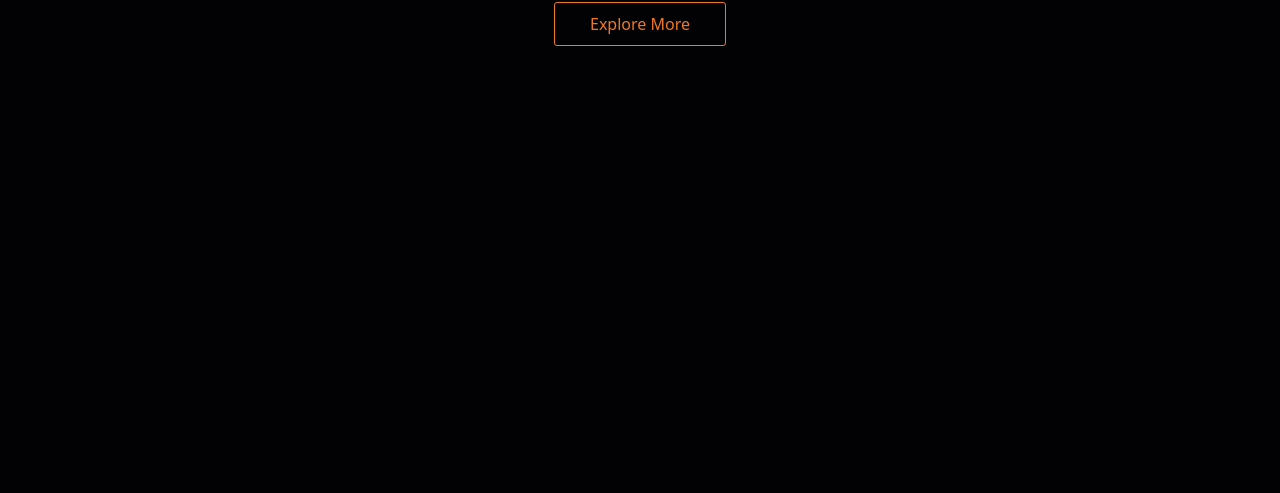
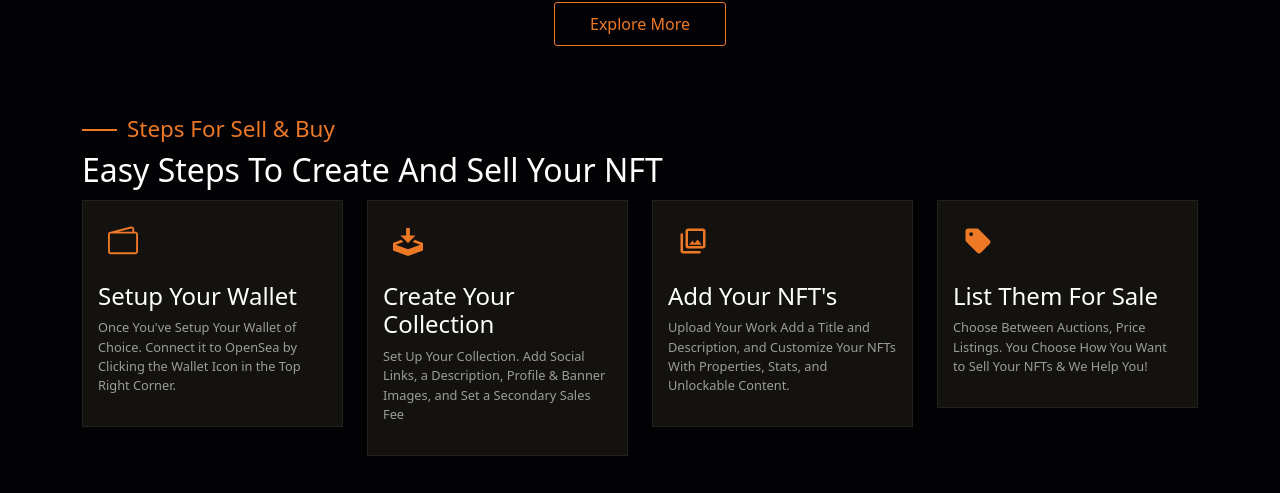
Before and after one commit to hanafiabdilah/nft-marketplace, a React (Create React App) app: page / in a window 1280 px wide. Shown: the part 2395-2888 px from the top of the page. Before the commit the page ends 2471 px from the top, so only its background shows below. Built offline with nearby package versions, Linux system fonts and the light colour scheme.

Commit message:
steps section

```diff
--- a/src/assets/scss/index.scss
+++ b/src/assets/scss/index.scss
@@ -332,9 +332,37 @@ section {
                     background-color: #14120f;
                 }
 
+                &:first-child {
+                    margin-left: 0;
+                }
+
                 &:last-child {
                     margin-right: 0;
                 }
+            }
+        }
+    }
+
+    &#steps {
+        .card-step {
+            background-color: #14120f;
+            border: 1px solid #23211f;
+            padding: 15px;
+
+            .icon-box {
+                padding: 10px;
+                display: inline-block;
+                height: 50px;
+                width: 50px;
+
+                svg {
+                    color: $primary-color;
+                }
+            }
+
+            p {
+                font-size: 0.8em;
+                color: #9c9c9c;
             }
         }
     }
--- a/src/components/home/NFT.js
+++ b/src/components/home/NFT.js
@@ -7,9 +7,9 @@ export default function NFT() {
     return (
         <section id="nft">
             <div className="container">
-                <div className="d-flex align-items-center justify-content-between">
+                <div className="d-lg-flex align-items-center justify-content-between">
                     <Title topTitle="Trending" title="Trendings NFT's" />
-                    <div className="filter">
+                    <div className="filter mt-3 mt-lg-0">
                         {filterButtons.map((item, index) => {
                             return (
                                 <button key={index}>{item}</button>
--- /dev/null
+++ b/src/components/home/Steps/Card.js
@@ -0,0 +1,13 @@
+export default function Card({ item }) {
+    return (
+        <div className="card-step">
+            <div className="icon-box mb-3">
+                <div className="d-flex align-items-center justify-content-center h-100">
+                    {item.icon}
+                </div>
+            </div>
+            <h4>{item.title}</h4>
+            <p>{item.description}</p>
+        </div>
+    )
+}
--- /dev/null
+++ b/src/components/home/Steps/index.js
@@ -0,0 +1,21 @@
+import { Row, Col } from 'react-bootstrap'
+import { Title } from '../../'
+import Card from './Card';
+import steps from '../../../data/steps'
+
+export default function Steps() {
+    return (
+        <section id="steps">
+            <div className="container">
+                <Title topTitle="Steps For Sell & Buy" title="Easy Steps To Create And Sell Your NFT" />
+                <Row>
+                    {steps.map((item, index) => {
+                        return (
+                            <Col key={index} md="6" lg="4" xl="3" className="mt-4 mt-xl-0"><Card item={item} /></Col>
+                        )
+                    })}
+                </Row>
+            </div>
+        </section>
+    )
+}
--- a/src/components/home/index.js
+++ b/src/components/home/index.js
@@ -2,5 +2,6 @@ import Hero from './Hero'
 import Wallets from './Wallets'
 import Auction from './Auction'
 import NFT from './NFT'
+import Steps from './Steps'
 
-export { Hero, Wallets, Auction, NFT }
+export { Hero, Wallets, Auction, NFT, Steps }
--- /dev/null
+++ b/src/data/steps.js
@@ -0,0 +1,29 @@
+import { BsWallet2 } from 'react-icons/bs'
+import { ImDownload } from 'react-icons/im'
+import { MdOutlineCollections } from 'react-icons/md'
+import { MdSell } from 'react-icons/md'
+
+const steps = [
+    {
+        icon: <BsWallet2 size="2em" />,
+        title: 'Setup Your Wallet',
+        description: 'Once You\'ve Setup Your Wallet of Choice. Connect it to OpenSea by Clicking the Wallet Icon in the Top Right Corner.'
+    },
+    {
+        icon: <ImDownload size="2em" />,
+        title: 'Create Your Collection',
+        description: 'Set Up Your Collection. Add Social Links, a Description, Profile & Banner Images, and Set a Secondary Sales Fee'
+    },
+    {
+        icon: <MdOutlineCollections size="2em" />,
+        title: 'Add Your NFT\'s',
+        description: 'Upload Your Work Add a Title and Description, and Customize Your NFTs With Properties, Stats, and Unlockable Content.'
+    },
+    {
+        icon: <MdSell size="2em" />,
+        title: 'List Them For Sale',
+        description: 'Choose Between Auctions, Price Listings. You Choose How You Want to Sell Your NFTs & We Help You!',
+    }
+]
+
+export default steps;
--- a/src/pages/Home.js
+++ b/src/pages/Home.js
@@ -1,4 +1,4 @@
-import { Auction, Hero, NFT, Wallets } from '../components/home/index'
+import { Auction, Hero, NFT, Steps, Wallets } from '../components/home/index'
 
 export default function Home() {
     return (
@@ -7,6 +7,7 @@ export default function Home() {
             <Wallets />
             <Auction />
             <NFT />
+            <Steps />
         </>
     )
 }
```
